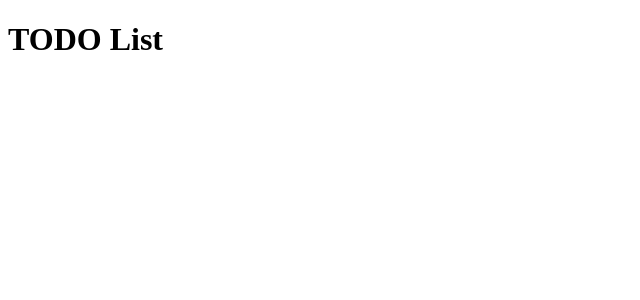
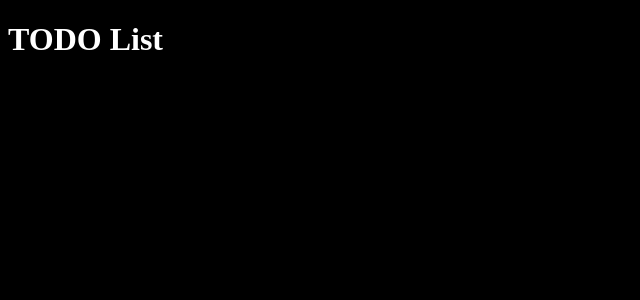
Before and after one commit to Hea092024/ToDo-List-React, a React (Vite) app: page / in a window 1280 px wide. Shown: the top 300 px of the page, without its empty margins (0-640 px from the left). Built offline with nearby package versions, Linux system fonts and the light colour scheme.

Commit message:
added global.css

```diff
--- /dev/null
+++ b/src/Styles/global.css
@@ -0,0 +1,4 @@
+:root {
+    background-color: black;
+    color: white;
+}
--- a/src/main.jsx
+++ b/src/main.jsx
@@ -1,7 +1,7 @@
 import { StrictMode } from 'react';
 import { createRoot } from 'react-dom/client';
 import App from './App.jsx';
-import "./global.css";
+import "../src/Styles/global.css";
 
 createRoot(document.getElementById('root')).render(
   <StrictMode>
```
Also changed, not shown: src/global.css (deleted).
